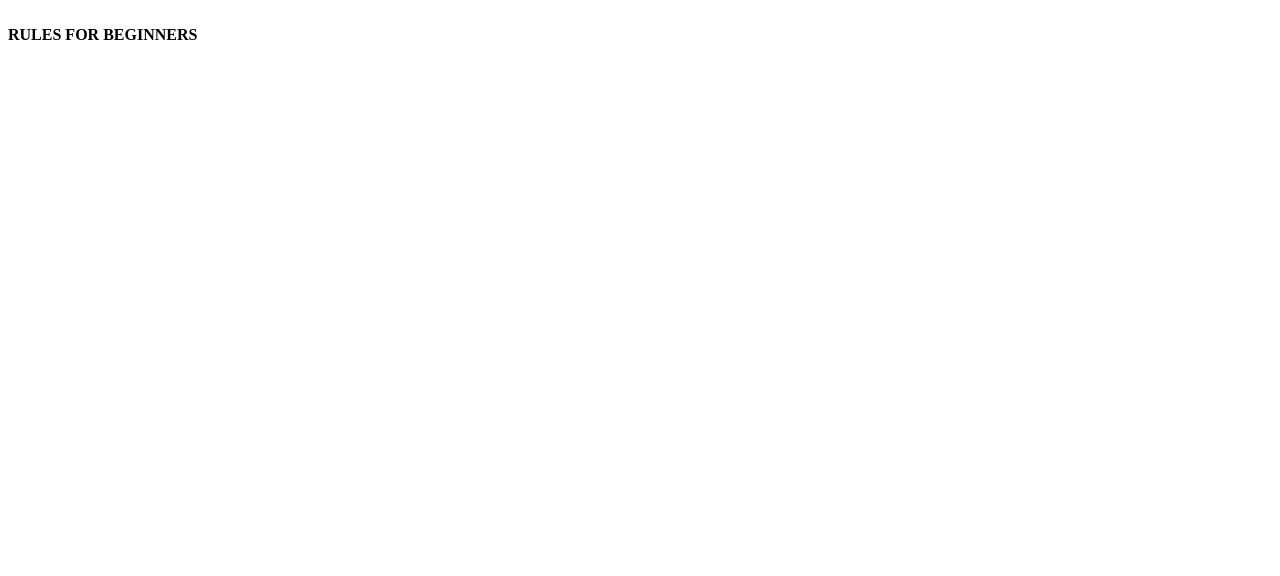
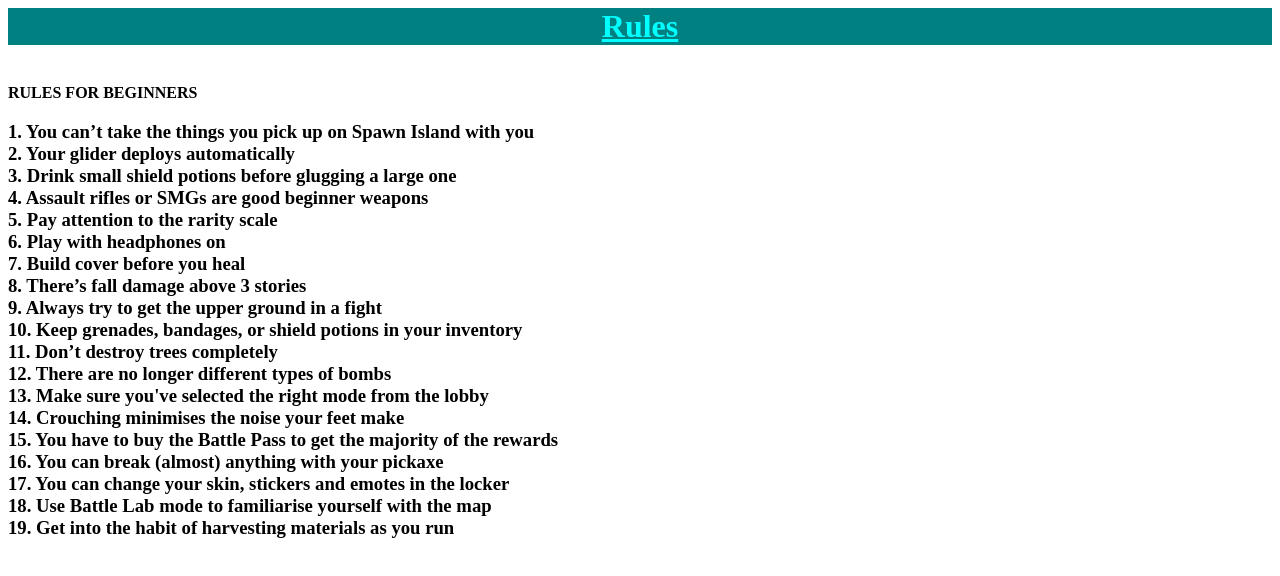
Before and after one commit to Shreyansh-hime/FortniteInfo.github.i, a plain HTML site: page FNIRules.html in a window 1280 px wide. Drawn offline with Linux system fonts and the light colour scheme.

Commit message:
Update FNIRules.html

```diff
--- a/FNIRules.html
+++ b/FNIRules.html
@@ -1,14 +1,14 @@
 <html>
-<!--<head>
+<head>
 <center>
 <h1 style="background-color:teal;color:aqua"><b><u>Rules</u></b></h1>
-</center>-->
+</center>
 <body>
 <br>
 
 
 <b>RULES FOR BEGINNERS<br></b>
-<!--<h3>
+<h3>
 1. You can’t take the things you pick up on Spawn Island with you<br>
 
 2. Your glider deploys automatically<br>
@@ -45,6 +45,6 @@
 
 18. Use Battle Lab mode to familiarise yourself with the map<br>
 
-19. Get into the habit of harvesting materials as you run<br></h3>-->
+19. Get into the habit of harvesting materials as you run<br></h3>
 </body>
 </html>
```
